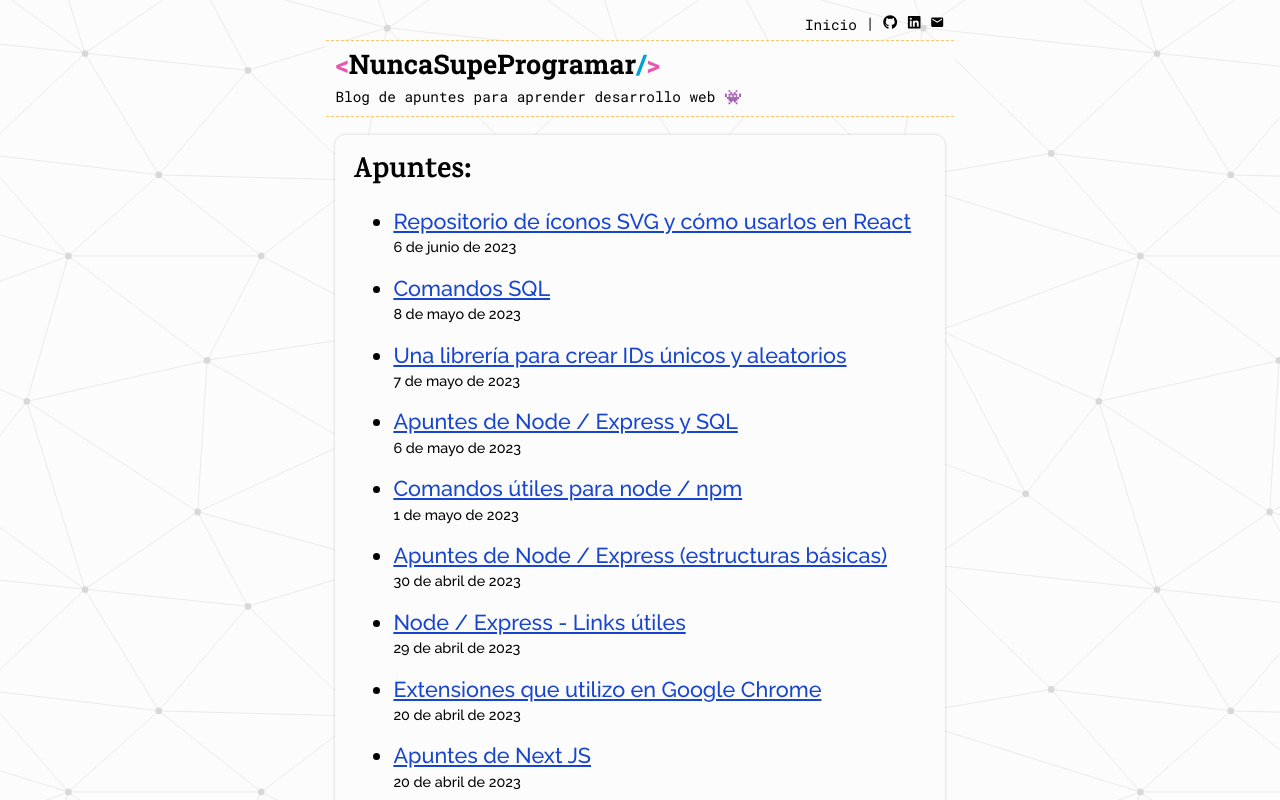
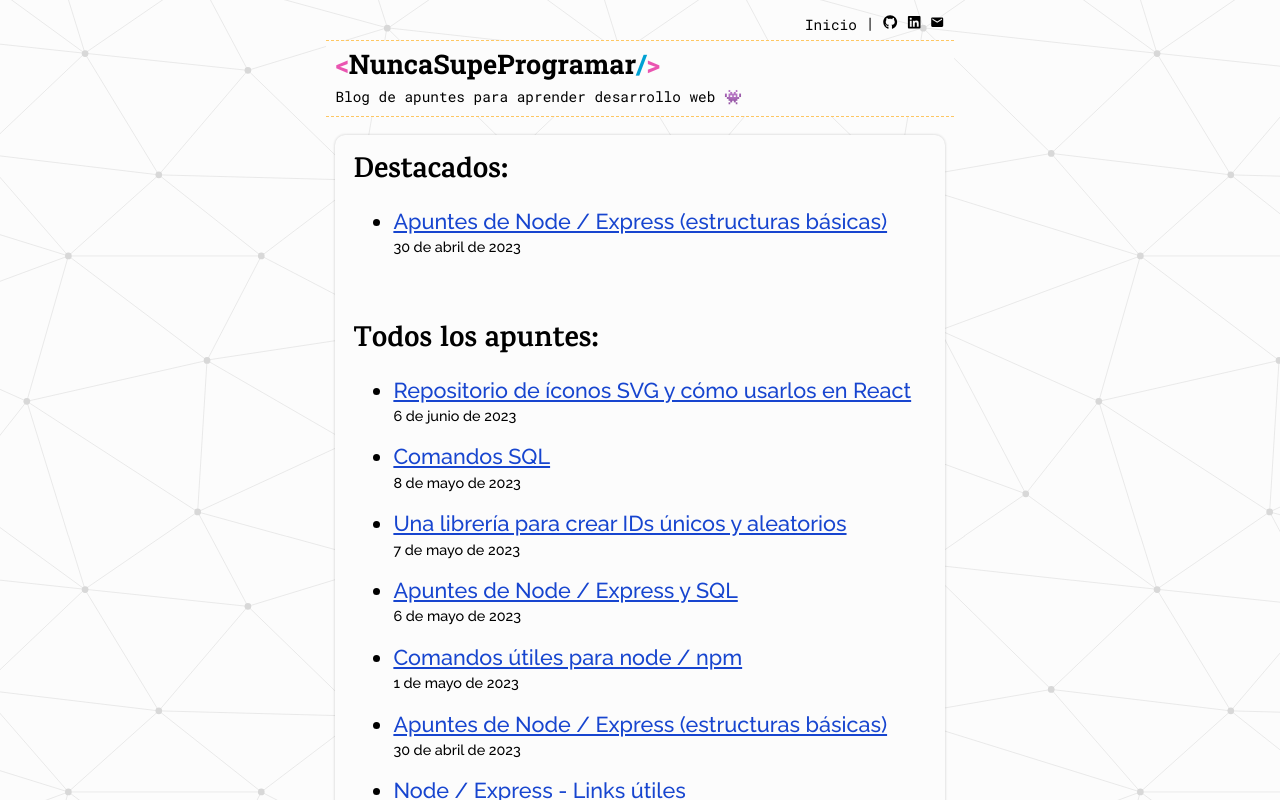
Before and after one commit to fedeholc/NuncaSupeProgramar, a Next.js app: page / in a window 1280 px wide. Shown: the top 800 px of the page. Built offline with nearby package versions, Linux system fonts and the light colour scheme.

Commit message:
add destacados filter

```diff
--- a/app/page.js
+++ b/app/page.js
@@ -6,12 +6,30 @@ export default async function Home() {
   const allPostsData = await getSortedPostsData();
 
   return (
-
-      <section>
-
-        <h2 className="apuntes__titulo">Apuntes:</h2>
-        <ul>
-          {allPostsData.map(({ id, date, title, draft }) => !draft && (
+    <section>
+      <h2 className="apuntes__titulo">Destacados:</h2>
+      <ul>
+        {allPostsData
+          .filter(({ categories }) => categories.includes("destacado"))
+          .map(
+            ({ id, date, title, draft }) =>
+              !draft && (
+                <li className="apuntes__item" key={id}>
+                  <Link href={`/posts/${id}`}>{title}</Link>
+                  <br />
+                  <small>
+                    <Date dateString={date} />
+                  </small>
+                </li>
+              )
+          )}
+      </ul>
+      <br />
+      <h2 className="apuntes__titulo">Todos los apuntes:</h2>
+      <ul>
+        {allPostsData
+          .filter(({ draft }) => draft === false)
+          .map(({ id, date, title, categories }) => (
             <li className="apuntes__item" key={id}>
               <Link href={`/posts/${id}`}>{title}</Link>
               <br />
@@ -20,7 +38,7 @@ export default async function Home() {
               </small>
             </li>
           ))}
-        </ul>
-      </section>
+      </ul>
+    </section>
   );
 }
--- a/blog-posts/2023-04-20-extensiones-que-utilizo-en-google-chrome.md
+++ b/blog-posts/2023-04-20-extensiones-que-utilizo-en-google-chrome.md
@@ -6,7 +6,7 @@ preview: ""
 draft: false
 tags:
   - Extensiones, Google Chrome
-categories: [destacado]
+categories: []
 ---
 
 ### [Json Formatter](https://chrome.google.com/webstore/detail/json-formatter/bcjindcccaagfpapjjmafapmmgkkhgoa)
--- a/blog-posts/2023-04-29-apuntes-de-node--express.md
+++ b/blog-posts/2023-04-29-apuntes-de-node--express.md
@@ -5,7 +5,7 @@ date: 2023-04-30T12:33:23.615Z
 preview: ""
 draft: false
 tags: [Node, Express, Apuntes]
-categories: []
+categories: [destacado]
 ---
 
 ## Estructura básica de un servidor en Node
```
